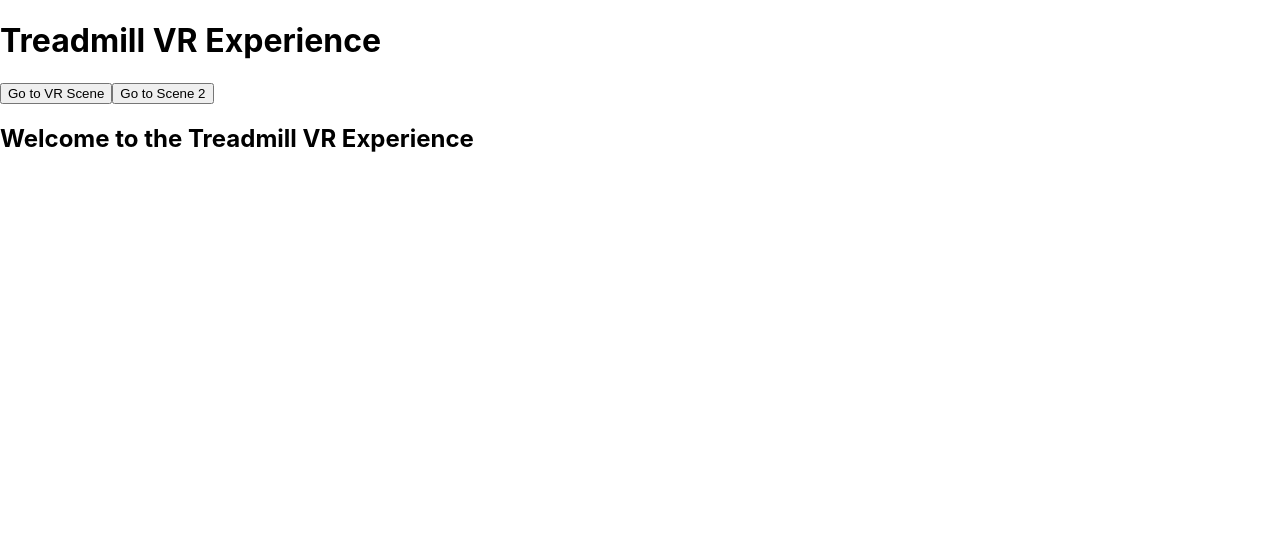
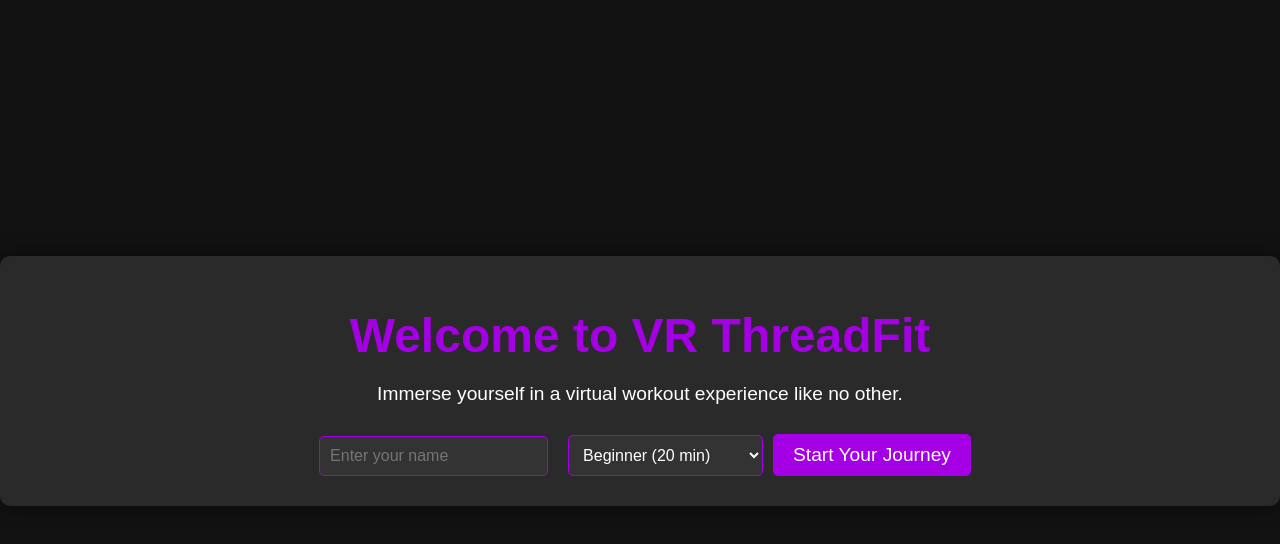
Before and after one commit to ShreerakshaKalluraya/ARVR_MINI, a React (Create React App) app: page / in a window 1280 px wide. Shown: the top 544 px of the page. Built offline with nearby package versions, Linux system fonts and the light colour scheme.

Commit message:
Updated UI

```diff
--- a/src/App.css
+++ b/src/App.css
@@ -1,3 +1,10 @@
+body {
+  margin: 0;
+  font-family: Arial, sans-serif;
+  background-color: #121212; /* Dark background for a modern look */
+  color: white;
+}
+
 .App {
   text-align: center;
 }
@@ -36,3 +43,60 @@
     transform: rotate(360deg);
   }
 }
+
+/* New styles for the Welcome Page */
+.welcome-container {
+  text-align: center;
+  margin-top: 20%;
+  padding: 20px;
+  border-radius: 10px; /* Rounded corners */
+  background: rgba(255, 255, 255, 0.1); /* Translucent background */
+  box-shadow: 0 0 20px rgba(0, 0, 0, 0.5); /* Soft shadow */
+}
+
+h1 {
+  font-size: 3em;
+  color: #A500E5;
+  margin-bottom: 20px;
+}
+
+p {
+  margin-bottom: 20px;
+  font-size: 1.2em;
+}
+
+input[type="text"],
+select {
+  padding: 10px;
+  margin: 10px;
+  border-radius: 5px;
+  border: 1px solid #A500E5;
+  background-color: #333;
+  color: white;
+  font-size: 1em; /* Increase font size */
+}
+
+button {
+  padding: 10px 20px;
+  border: none;
+  border-radius: 5px;
+  background-color: #A500E5;
+  color: white;
+  cursor: pointer;
+  font-size: 1.2em;
+  transition: background-color 0.3s; /* Smooth transition */
+}
+
+button:hover {
+  background-color: #8c00c8; /* Darker shade on hover */
+}
+
+@media (max-width: 600px) {
+  h1 {
+    font-size: 2em; /* Responsive font size for smaller screens */
+  }
+
+  button {
+    font-size: 1em; /* Smaller button font size */
+  }
+}
--- a/src/App.js
+++ b/src/App.js
@@ -1,30 +1,47 @@
-import React from 'react';
-import { BrowserRouter as Router, Route, Routes, Link } from 'react-router-dom';
-import VRScene from './Vrscene'; // Import the VRScene component
+import React, { useState } from 'react';
+import { BrowserRouter as Router, Route, Routes, Link, useNavigate } from 'react-router-dom';
 import Scene2 from './Scene2';   // Import the Scene2 component
+import './App.css'; // Import the CSS file
+
+function WelcomePage({ setUserName, setDuration }) {
+  const navigate = useNavigate();
+
+  const handleStartWorkout = () => {
+    navigate('/Scene2'); // Navigate to Scene 2
+  };
+
+  return (
+    <div className="welcome-container">
+      <h1>Welcome to VR ThreadFit</h1>
+      <p>Immerse yourself in a virtual workout experience like no other.</p>
+      <input
+        type="text"
+        placeholder="Enter your name"
+        onChange={(e) => setUserName(e.target.value)}
+      />
+      <select onChange={(e) => setDuration(e.target.value)}>
+        <option value="20">Beginner (20 min)</option>
+        <option value="30">Intermediate (30 min)</option>
+        <option value="45">Advanced (45 min)</option>
+      </select>
+      <button onClick={handleStartWorkout}>Start Your Journey</button>
+    </div>
+  );
+}
 
 function App() {
+  const [userName, setUserName] = useState('');
+  const [duration, setDuration] = useState('20');
+
   return (
     <Router>
       <div className="App">
-        <h1>Treadmill VR Experience</h1>
-        <nav>
-          <button>
-            <Link to="/Vrscene" style={{ textDecoration: 'none', color: 'black' }}>Go to VR Scene</Link>
-          </button>
-          <button>
-            <Link to="/Scene2" style={{ textDecoration: 'none', color: 'black' }}>Go to Scene 2</Link>
-          </button>
-        </nav>
         <Routes>
-          {/* Route to VRScene */}
-          <Route path="/Vrscene" element={<VRScene />} />
-
-          {/* Route to Scene2 */}
+          <Route
+            path="/"
+            element={<WelcomePage setUserName={setUserName} setDuration={setDuration} />}
+          />
           <Route path="/Scene2" element={<Scene2 />} />
-
-          {/* Default Route */}
-          <Route path="/" element={<h2>Welcome to the Treadmill VR Experience</h2>} />
         </Routes>
       </div>
     </Router>
```
